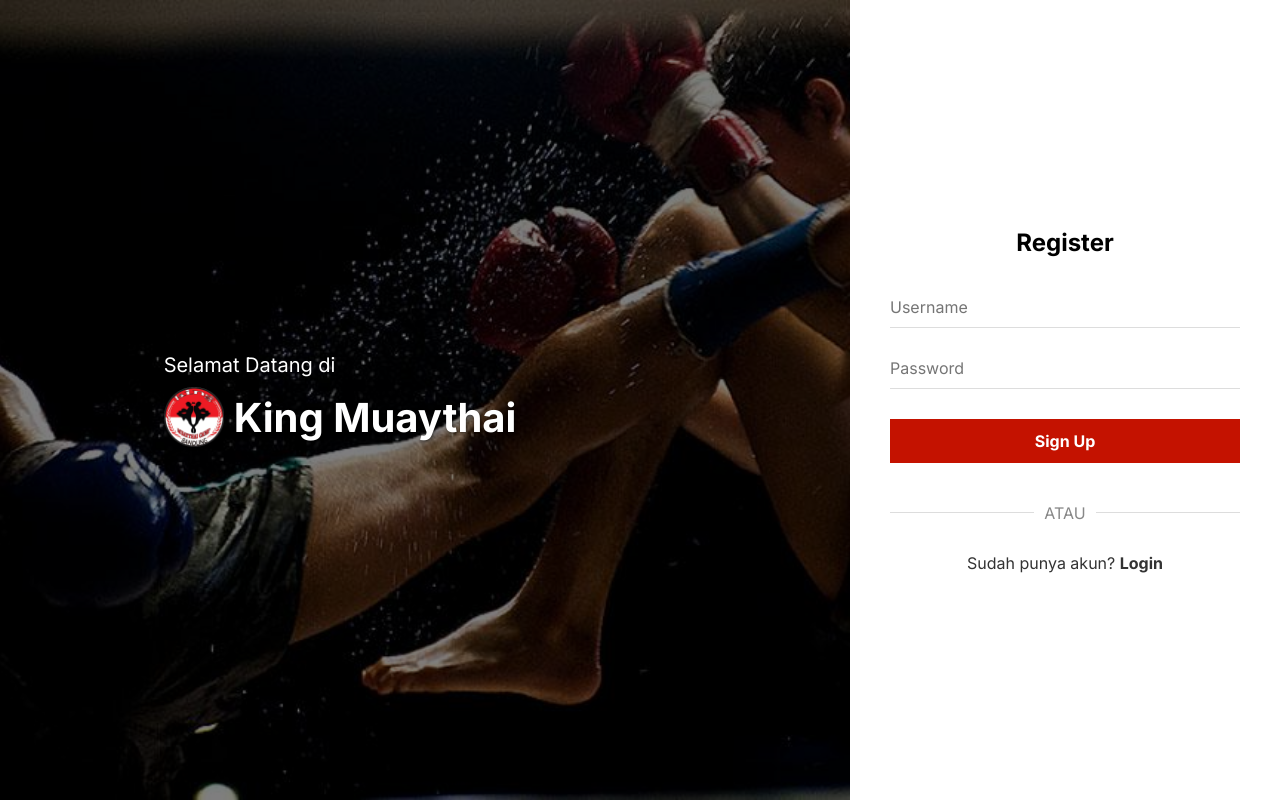
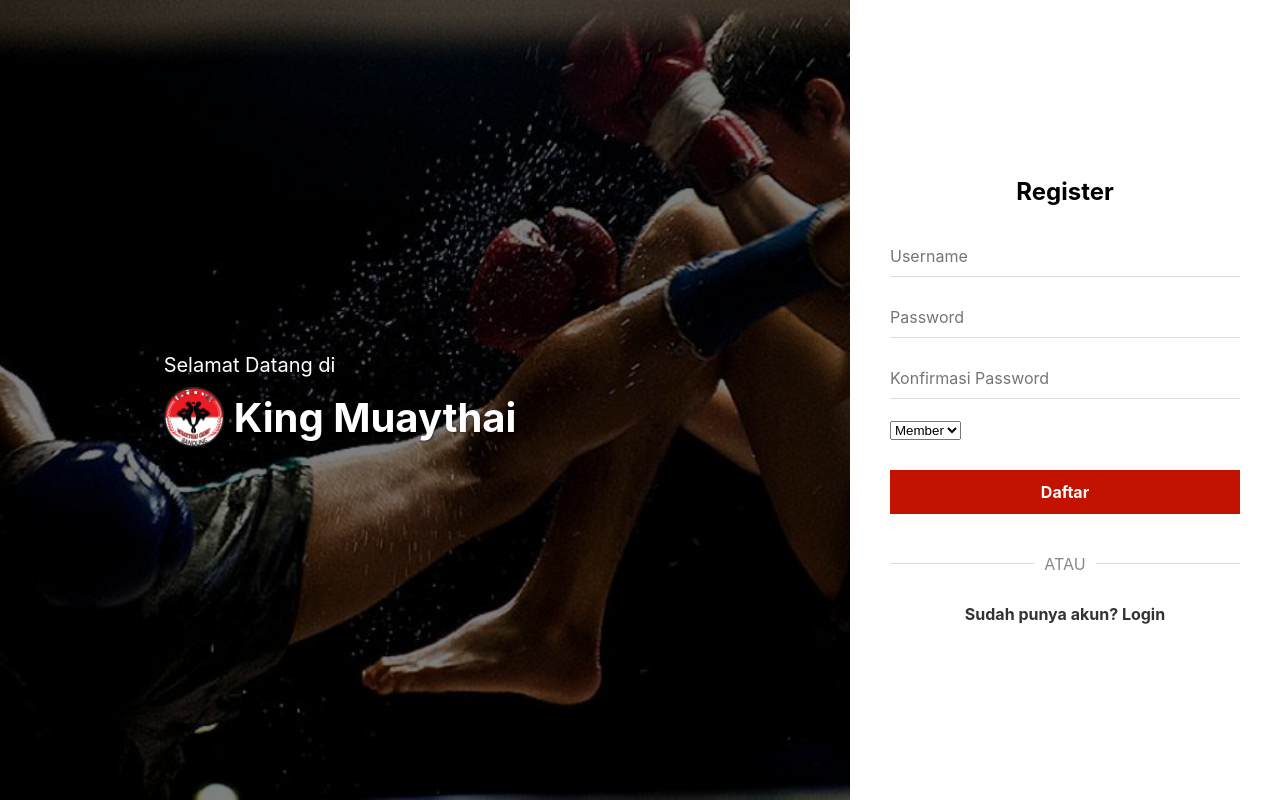
Before and after one commit to SANSvenom/Kingmuaythai_PT, a PHP site: page /register.php in a window 1280 px wide. Run offline with PHP 8.4, Linux system fonts and the light colour scheme.

Commit message:
membuat role admin dan member saat register

```diff
--- a/register.php
+++ b/register.php
@@ -4,12 +4,14 @@ require 'db.php';
 if ($_SERVER["REQUEST_METHOD"] == "POST") {
     $username = $conn->real_escape_string($_POST["username"]);
     $password = password_hash($_POST["password"], PASSWORD_DEFAULT);
+    $role = $_POST["role"];  // Ambil role dari form
 
     $check = $conn->query("SELECT * FROM users WHERE username = '$username'");
     if ($check->num_rows > 0) {
         $error = "Username sudah digunakan!";
     } else {
-        $sql = "INSERT INTO users (username, password) VALUES ('$username', '$password')";
+        // Memasukkan data ke database termasuk 'role'
+        $sql = "INSERT INTO users (username, password, role) VALUES ('$username', '$password', '$role')";
         if ($conn->query($sql)) {
             header("Location: login.php");
             exit;
@@ -25,19 +27,15 @@ if ($_SERVER["REQUEST_METHOD"] == "POST") {
 <head>
     <meta charset="UTF-8">
     <meta name="viewport" content="width=device-width, initial-scale=1.0">
-    <title>King Muaythai - Login</title>
-    <link rel="preconnect" href="https://fonts.googleapis.com">
-    <link rel="preconnect" href="https://fonts.gstatic.com" crossorigin>
-    <link href="https://fonts.googleapis.com/css2?family=Inter:wght@300;400;500;600;700&display=swap" rel="stylesheet">
+    <title>King Muaythai - Register</title>
     <link rel="stylesheet" href="css/login.css">
-
 </head>
 <body>
     <div class="background-image">
         <div class="header-container">
             <div class="welcome-text">Selamat Datang di</div>
             <div class="brand-container">
-                <img src="image/LOGOKING.png" alt="King Muaythai Logo" class="logo">
+                <img src="image/LOGOKING.png" alt="Logo King Muaythai" class="logo">
                 <div class="brand-name">King Muaythai</div>
             </div>
         </div>
@@ -46,7 +44,7 @@ if ($_SERVER["REQUEST_METHOD"] == "POST") {
     <div class="login-container">
         <div class="login-header">Register</div>
 
-        <?php if(!empty($error)): ?>
+        <?php if (!empty($error)): ?>
             <div class="error-message"><?php echo $error; ?></div>
         <?php endif; ?>
 
@@ -59,15 +57,25 @@ if ($_SERVER["REQUEST_METHOD"] == "POST") {
                 <input type="password" name="password" placeholder="Password" required>
             </div>
 
-            <button type="submit" class="login-btn">Sign Up</button>
+            <div class="input-group">
+                <input type="password" name="confirm_password" placeholder="Konfirmasi Password" required>
+            </div>
+
+            <div class="input-group">
+                <select name="role" required>
+                    <option value="member">Member</option>
+                    <option value="admin">Admin</option>
+                </select>
+            </div>
+
+            <button type="submit" class="login-btn">Daftar</button>
         </form>
 
         <div class="divider">ATAU</div>
 
         <div class="links">
-            <a href="login.php"><span class="text-gray">Sudah punya akun?</span> <strong>Login</strong></a>
+            <a href="login.php"><strong>Sudah punya akun? Login</strong></a>
         </div>
-
     </div>
 </body>
 </html>
```
Also changed, not shown: login.php (+8 -2 lines).
